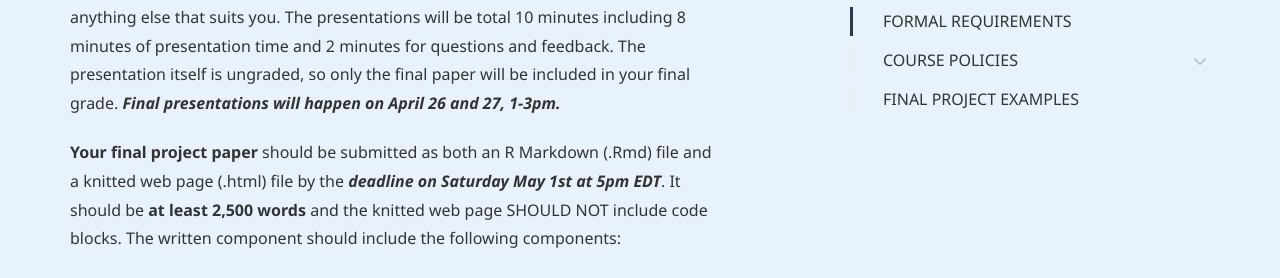
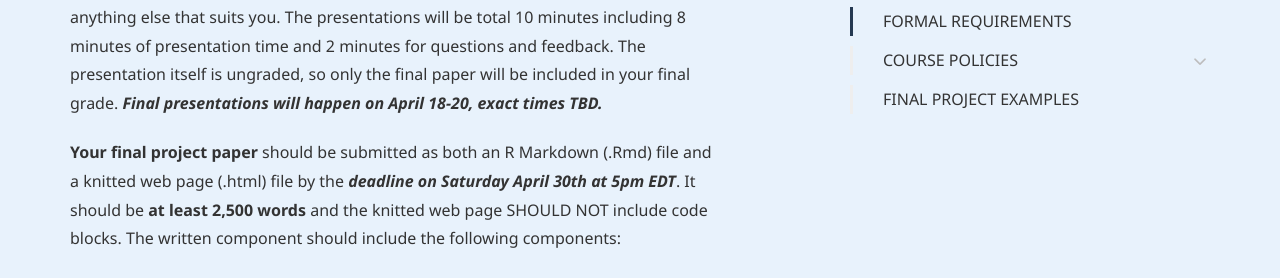
Before and after one commit to dssoc/dssoc.github.io, a Jekyll site: the page built from course.md, in a window 1280 px wide and 900 px high, scrolled down 6243 px. Shown: the part 168-446 px from the top of the window. Built offline with Jekyll 4.4.1, drawn with Linux system fonts in a browser that asks for light colours; some web fonts are replaced.

Commit message:
Updated dates on course description page.

```diff
--- a/course.md
+++ b/course.md
@@ -120,10 +120,10 @@
 The final project will consist of two parts: a final presentation and a final paper.
 
 
-**Your final project presentation** will be an opportunity to get feedback from Prof. Bail and your fellow students that can help you write a better paper. The format of the presentation is entirely up to you. Feel free to use Google Slides, Powerpoint, or anything else that suits you. The presentations will be total 10 minutes including 8 minutes of presentation time and 2 minutes for questions and feedback. The presentation itself is ungraded, so only the final paper will be included in your final grade. ***Final presentations will happen on April 26 and 27, 1-3pm.***
+**Your final project presentation** will be an opportunity to get feedback from Prof. Bail and your fellow students that can help you write a better paper. The format of the presentation is entirely up to you. Feel free to use Google Slides, Powerpoint, or anything else that suits you. The presentations will be total 10 minutes including 8 minutes of presentation time and 2 minutes for questions and feedback. The presentation itself is ungraded, so only the final paper will be included in your final grade. ***Final presentations will happen on April 18-20, exact times TBD.***
 
 
-**Your final project paper** should be submitted as both an R Markdown (.Rmd) file and a knitted web page (.html) file by the ***deadline on Saturday May 1st at 5pm EDT***. It should be **at least 2,500 words** and the knitted web page SHOULD NOT include code blocks. The written component should include the following components:
+**Your final project paper** should be submitted as both an R Markdown (.Rmd) file and a knitted web page (.html) file by the ***deadline on Saturday April 30th at 5pm EDT***. It should be **at least 2,500 words** and the knitted web page SHOULD NOT include code blocks. The written component should include the following components:
 
 A) an introduction in which you ask the research question and explain why it is important;
 B) a section where you define key concepts in your study and present hypotheses to answer your research question;
```
